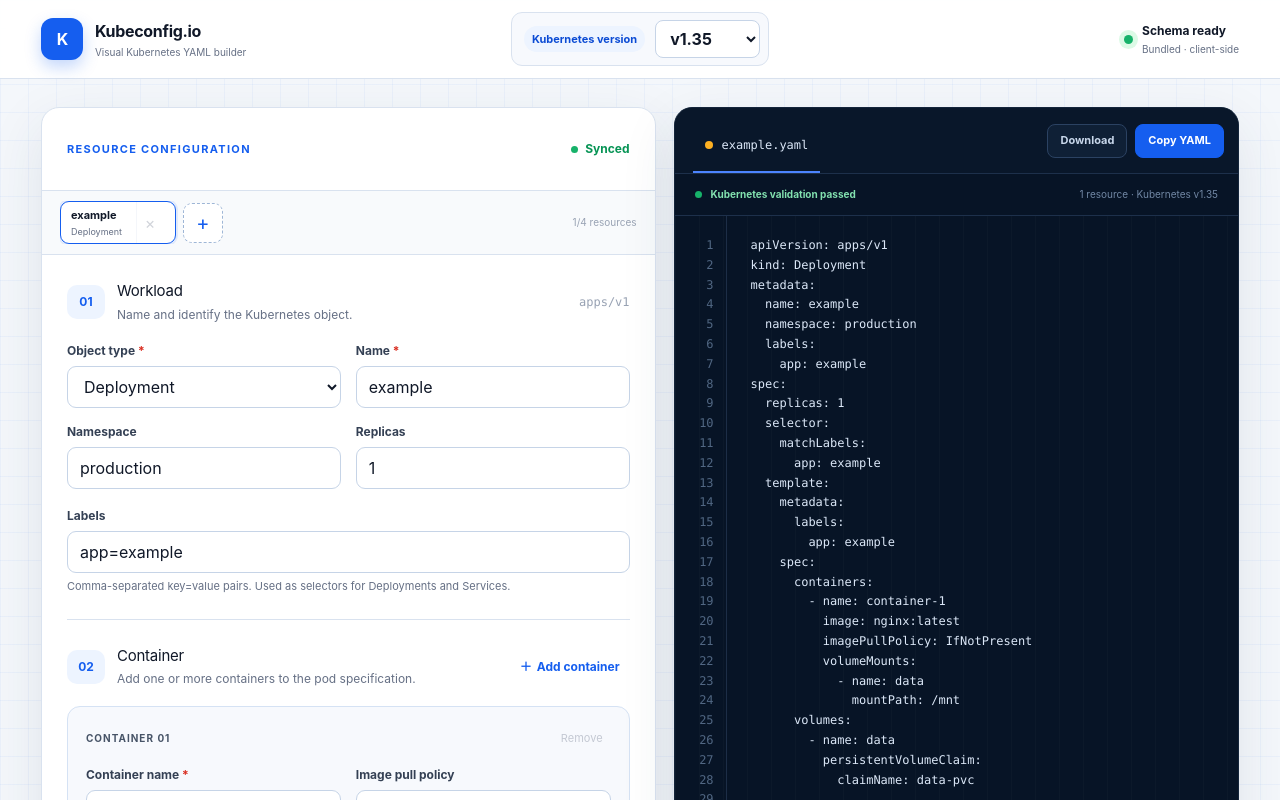
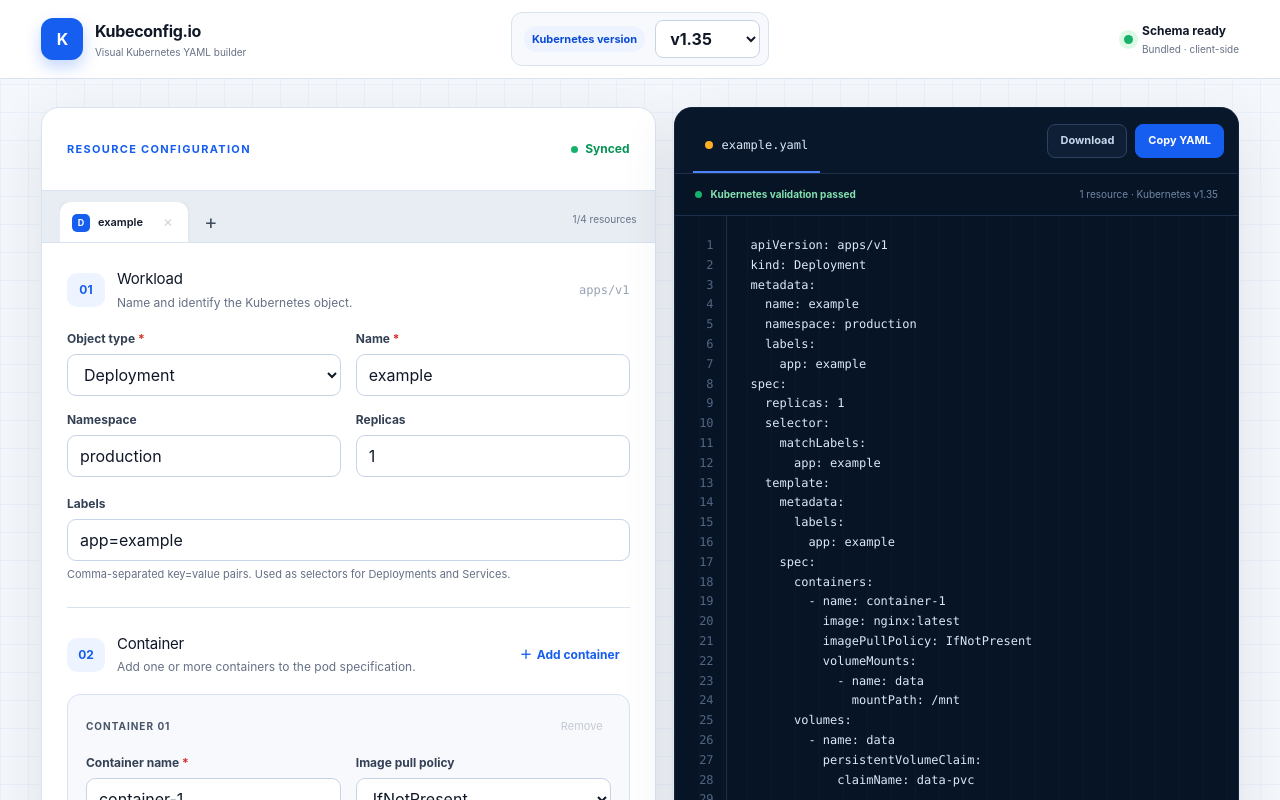
Before and after one commit to angapov/kubeconfig.io, a Next.js app: page / in a window 1280 px wide. Shown: the top 800 px of the page. Built offline with nearby package versions, Linux system fonts and the light colour scheme.

Commit message:
Restyle resource tabs like browser tabs

```diff
--- a/app/globals.css
+++ b/app/globals.css
@@ -239,98 +239,121 @@ summary:focus-visible {
 }
 
 .resource-tabs {
-  min-height: 64px;
-  padding: 10px 18px;
+  min-height: 52px;
+  padding: 8px 18px 0;
   display: flex;
-  align-items: center;
+  align-items: flex-end;
   justify-content: space-between;
   gap: 14px;
   border-bottom: 1px solid var(--line);
-  background: #f8fafc;
+  background: #e8edf3;
 }
 
 .resource-tab-list {
   min-width: 0;
   display: flex;
-  align-items: center;
-  gap: 7px;
+  align-items: flex-end;
+  gap: 1px;
   overflow-x: auto;
+  overflow-y: hidden;
   scrollbar-width: thin;
 }
 
 .resource-tab {
-  min-width: 116px;
-  height: 43px;
+  position: relative;
+  min-width: 128px;
+  max-width: 190px;
+  height: 40px;
   display: flex;
   align-items: stretch;
   flex: 0 0 auto;
   overflow: hidden;
-  border: 1px solid var(--line-strong);
-  border-radius: 9px;
-  background: #fff;
+  border-radius: 10px 10px 0 0;
+  background: transparent;
+  transition: background 120ms ease;
+}
+
+.resource-tab:not(.active):hover {
+  background: rgba(255, 255, 255, 0.48);
+}
+
+.resource-tab:not(.active)::after {
+  position: absolute;
+  top: 9px;
+  right: 0;
+  bottom: 9px;
+  width: 1px;
+  content: "";
+  background: #c3cbd6;
 }
 
 .resource-tab.active {
-  border-color: var(--blue);
-  box-shadow: 0 0 0 2px rgba(21, 94, 239, 0.1);
+  z-index: 1;
+  height: 41px;
+  margin-bottom: -1px;
+  background: #fff;
+  box-shadow: 0 -1px 3px rgba(16, 24, 40, 0.08);
 }
 
 .resource-tab-select {
   min-width: 0;
-  padding: 5px 7px 5px 10px;
-  display: grid;
-  grid-template-columns: minmax(0, 1fr) auto;
-  align-content: center;
-  column-gap: 7px;
+  padding: 0 5px 0 12px;
+  display: flex;
+  align-items: center;
+  flex: 1;
+  gap: 8px;
   border: 0;
   color: var(--ink);
   background: transparent;
   text-align: left;
 }
 
-.resource-tab-select > span,
-.resource-tab-select > small {
-  grid-column: 1;
+.resource-tab-select > b {
+  width: 18px;
+  height: 18px;
+  display: grid;
+  place-items: center;
+  flex: 0 0 auto;
+  border-radius: 5px;
+  color: #fff;
+  background: var(--blue);
+  font-size: 9px;
+  font-weight: 750;
+}
+
+.resource-tab-select > span {
+  min-width: 0;
+  flex: 1;
   overflow: hidden;
   text-overflow: ellipsis;
   white-space: nowrap;
-}
-
-.resource-tab-select > span {
-  max-width: 105px;
   font-size: 11px;
-  font-weight: 700;
-}
-
-.resource-tab-select > small {
-  margin-top: 1px;
-  color: var(--muted);
-  font-size: 9px;
+  font-weight: 600;
 }
 
 .resource-tab-select > i {
-  grid-column: 2;
-  grid-row: 1 / 3;
-  align-self: center;
   width: 7px;
   height: 7px;
+  flex: 0 0 auto;
   border-radius: 50%;
   background: #f04438;
 }
 
 .resource-tab-close {
-  width: 27px;
+  width: 30px;
+  height: 30px;
+  margin: auto 5px auto 0;
   flex: 0 0 auto;
   border: 0;
-  border-left: 1px solid var(--line);
+  border-radius: 50%;
   color: var(--muted);
   background: transparent;
-  font-size: 16px;
+  font-size: 15px;
 }
 
 .resource-tab-close:hover:not(:disabled) {
-  color: #d92d20;
-  background: #fef3f2;
+  color: var(--ink);
+  background: #d9e0e8;
 }
 
 .resource-tab-close:disabled {
@@ -339,32 +362,32 @@ summary:focus-visible {
 }
 
 .resource-tab-add {
-  width: 40px;
-  height: 40px;
+  width: 34px;
+  height: 34px;
+  margin: 0 4px 3px 5px;
   flex: 0 0 auto;
-  border: 1px dashed #9eb6d6;
-  border-radius: 9px;
-  color: var(--blue);
-  background: #fff;
+  border: 0;
+  border-radius: 50%;
+  color: #3f4b5d;
+  background: transparent;
   font-size: 20px;
   line-height: 1;
 }
 
 .resource-tab-add:hover:not(:disabled) {
-  border-color: var(--blue);
-  background: var(--blue-soft);
+  background: #d4dbe4;
 }
 
 .resource-tab-add:disabled {
   cursor: not-allowed;
   color: var(--quiet);
-  border-color: var(--line);
   opacity: 0.6;
 }
 
 .resource-tab-limit {
+  margin-bottom: 15px;
   flex: 0 0 auto;
-  color: var(--quiet);
+  color: #687386;
   font-size: 10px;
   white-space: nowrap;
 }
--- a/app/page.tsx
+++ b/app/page.tsx
@@ -638,10 +638,11 @@ export default function Home() {
                       className="resource-tab-select"
                       role="tab"
                       aria-selected={isActive}
+                      title={`${resource.kind}: ${resource.name || `Resource ${index + 1}`}`}
                       onClick={() => setActiveResourceId(resource.id)}
                     >
+                      <b aria-hidden="true">{resource.kind.slice(0, 1)}</b>
                       <span>{resource.name || `Resource ${index + 1}`}</span>
-                      <small>{resource.kind}</small>
                       {tabErrorCount > 0 && <i title={`${tabErrorCount} validation errors`} />}
                     </button>
                     <button
```
